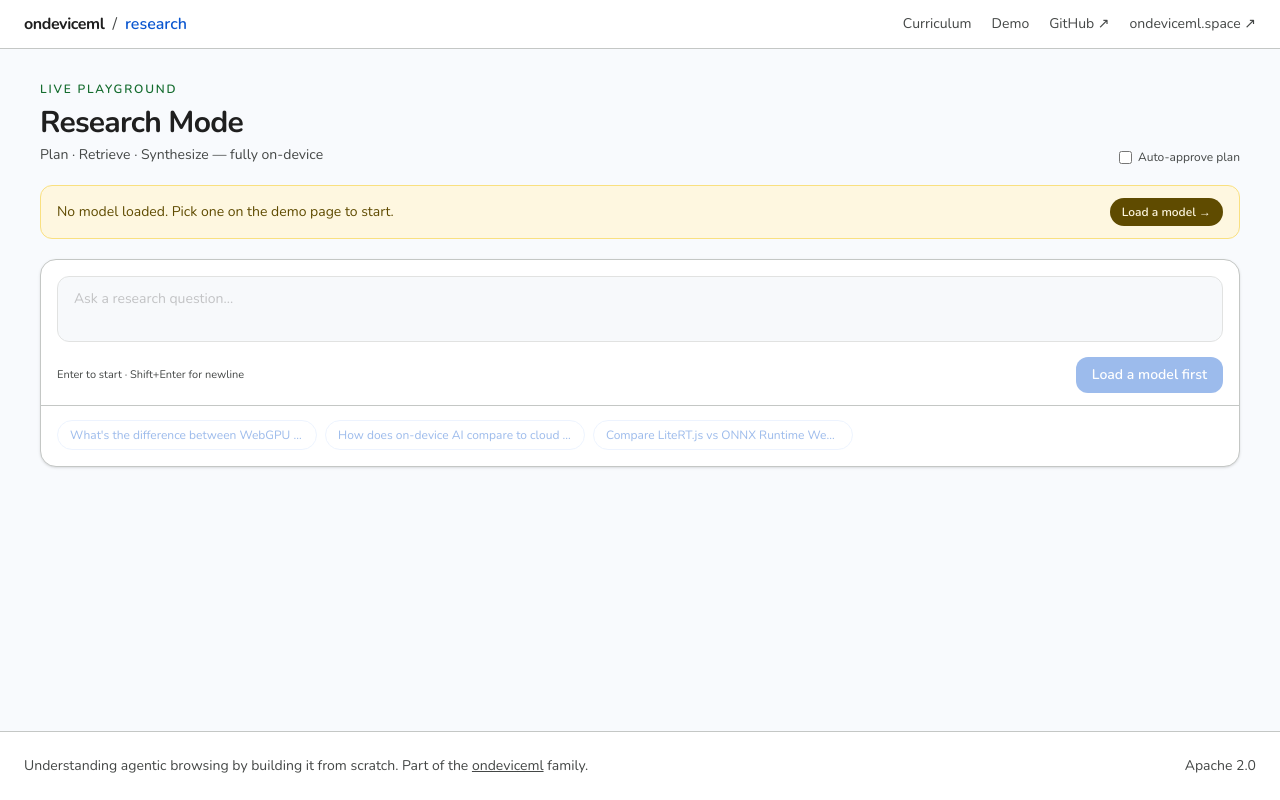
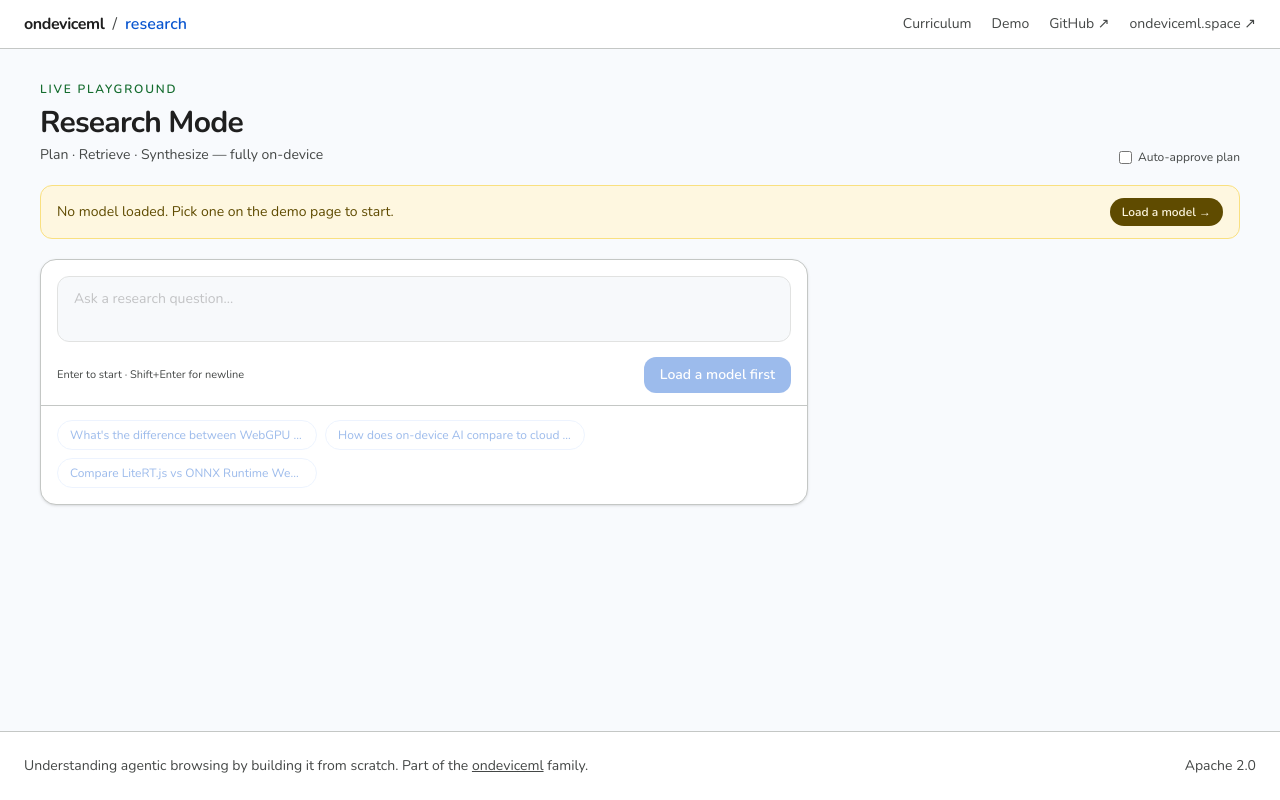
Before and after one commit to abhid1234/agent-ondeviceml, a React (Vite) app: page /research in a window 1280 px wide. Built offline with nearby package versions, Linux system fonts and the light colour scheme.

Commit message:
style(design): constrain composer to max-w-3xl for a tighter input measure

```diff
--- a/src/features/research/ResearchPage.tsx
+++ b/src/features/research/ResearchPage.tsx
@@ -176,12 +176,14 @@ export function ResearchPage() {
       <div className="flex gap-5">
         {/* Left: composer → plan → answer */}
         <div className="flex-1 flex flex-col gap-4 min-w-0">
+          <div className="w-full max-w-3xl">
             <ResearchComposer
               onSubmit={handleSubmit}
               disabled={isRunning || !currentModel}
               isRunning={isRunning}
               hasModel={!!currentModel}
             />
+          </div>
 
           {/* Plan error */}
           {showPlanError && (
```
Lines whose indentation alone changed are shown as unchanged.
